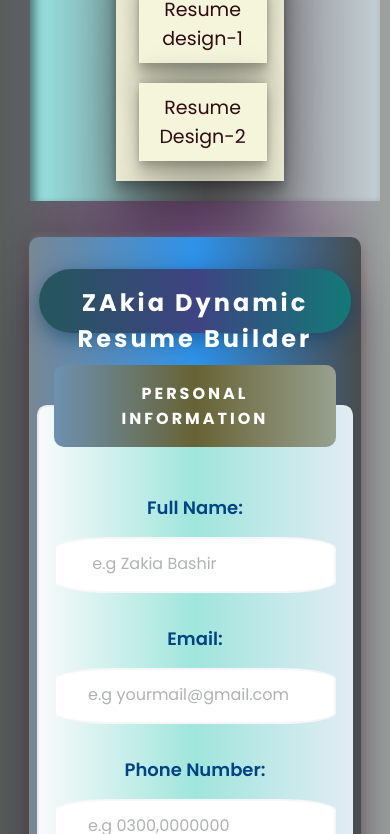
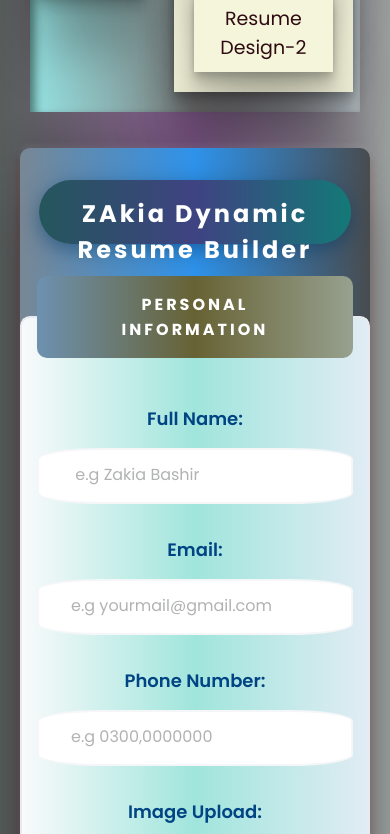
Before and after one commit to zakiabashir/zakia-mile5, a plain HTML site: page design2/index.html in a window 390 px wide. Shown: the part 243-1077 px from the top of the page. Drawn offline with Linux system fonts and the light colour scheme.

Commit message:
push my code

```diff
--- a/design2/style.css
+++ b/design2/style.css
@@ -244,7 +244,7 @@ input[type="file"] {
 
 @media screen and (max-width: 1220px) {
   form {
-    width: 80%;
+    width: 100%;
   }
   .page-01 button {
     width: 40vw;
@@ -259,7 +259,7 @@ input[type="file"] {
 }
 @media screen and (max-width: 1000px) {
   form {
-    width: 90%;
+    width: 100%;
   }
   .page-01 button {
     width: 60vw;
@@ -278,7 +278,7 @@ input[type="file"] {
 
 @media screen and (max-width: 560px) {
   form {
-    width: 95%;
+    width: 100%;
   }
   .cv-heading h1 {
     width: 80vw;
@@ -298,7 +298,7 @@ input[type="file"] {
   }
 
   fieldset {
-    width: 95%;
+    width: 100%;
     padding: 15px;
   }
   form legend:nth-child(1) {
@@ -447,7 +447,7 @@ button:hover {
 /* ------------------------------- Responsive CV ----------------------- */
 @media (max-width: 768px) {
   header {
-      width: 100%;
+      width: 600px
       flex-direction: column;
       align-items: center;
       padding: 20px 2%;
@@ -456,16 +456,16 @@ button:hover {
       font-size: 28px;
   }
   nav {
-      margin: 0 10px 0 0;
+      margin: 0 ;
+      padding: 0%;
       display: flex;
       flex-direction: column;
-      width: 50%;
+      width: 100%;
   }
   nav a {
-    margin-left: 2%;
       text-align: center;
-      padding: 0px 20px;
       width: 100%;
+      font-size: small;
   }
 }
 @media screen and (max-width: 1220px) {
@@ -473,13 +473,13 @@ button:hover {
     width: 100%;
 }
   .section-of-cv {
-    width: 80%;
+    width: 100%;
   }
 }
 
 @media screen and (max-width: 1080px) {
   .section-of-cv {
-    width: 90%;
+    width: 100%;
   }
 }
 
```
